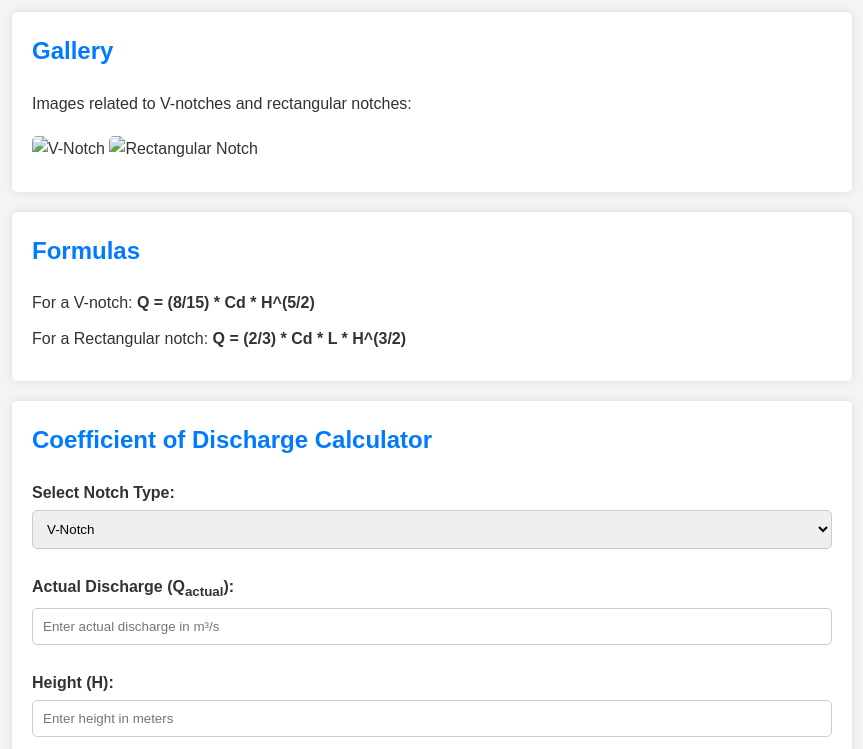
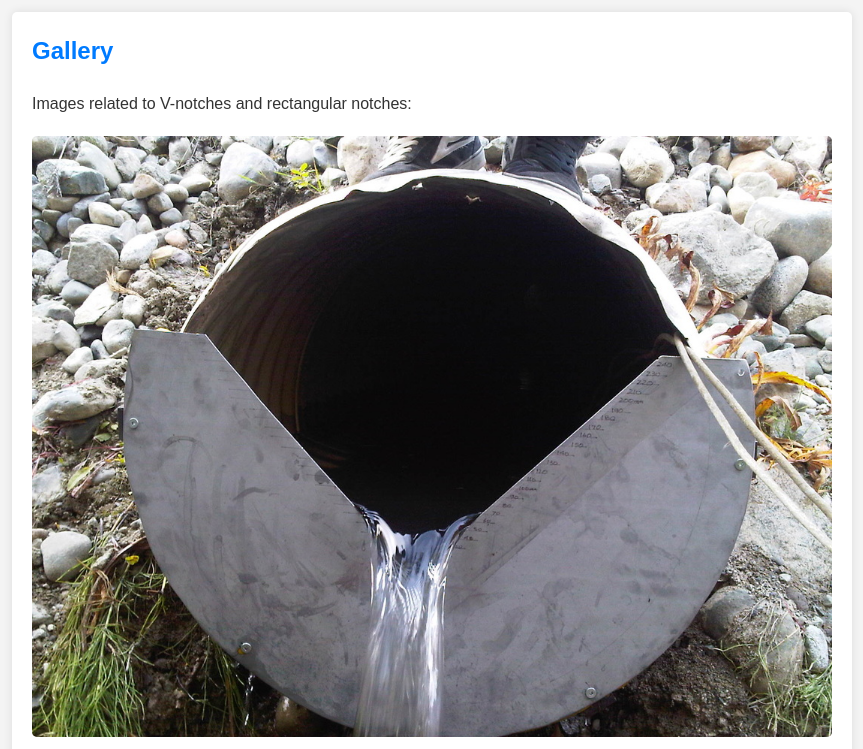
Before and after one commit to aditya-2005-p/v-notch-experiment, a plain HTML site: page index.html in a window 1280 px wide. Shown: the part 920-1669 px from the top of the page, without its empty margins (208-1071 px from the left). Drawn offline with Linux system fonts and the light colour scheme; files whose address does not match are found by name.

Commit message:
Update index.html

```diff
--- a/index.html
+++ b/index.html
@@ -60,9 +60,9 @@
         <section id="gallery">
             <h2>Gallery</h2>
             <p>Images related to V-notches and rectangular notches:</p>
-            <img src="1.jpg"
+            <img src="C:\Users\Dell\Downloads\Telegram Desktop\image\1.jpg"
                 alt="V-Notch" />
-            <img src="3.jpg"
+            <img src="C:\Users\Dell\Downloads\Telegram Desktop\image\3.jpg"
                 alt="Rectangular Notch" />
         </section>
 
```
